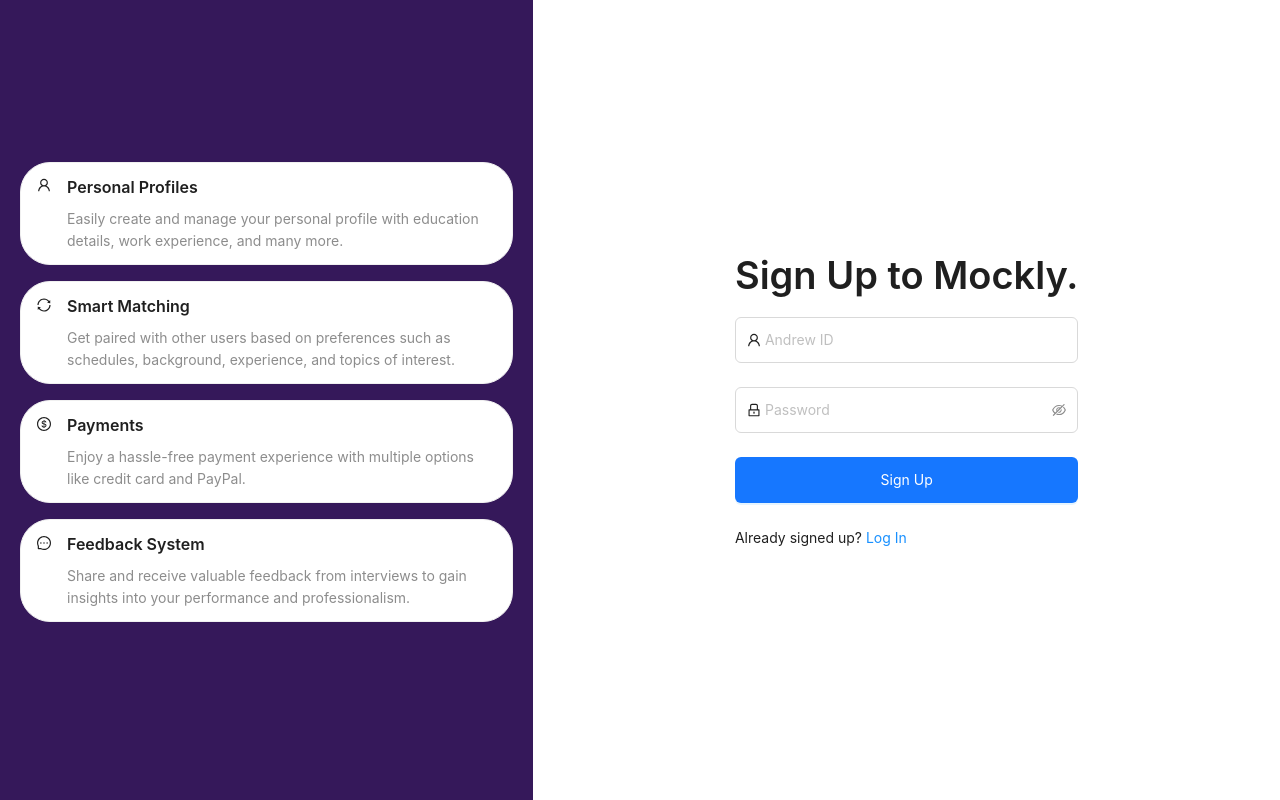
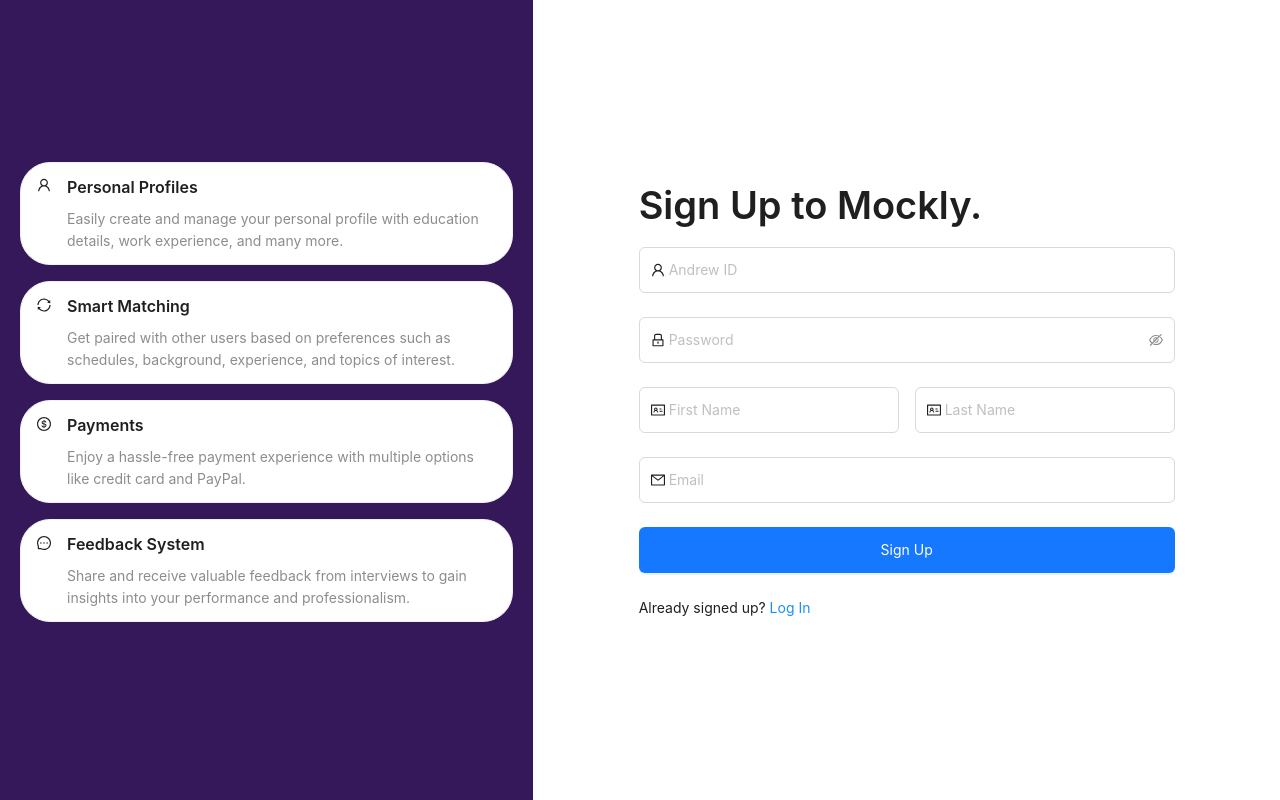
Before and after one commit to vishaalagartha/SDA-S2023-T8-mockly, a React (Create React App) app in the folder client/: page /registration in a window 1280 px wide. Built offline with nearby package versions, Linux system fonts and the light colour scheme.

Commit message:
fix: added firstname, lastname and email to registration form

```diff
--- a/client/src/pages/Registration.jsx
+++ b/client/src/pages/Registration.jsx
@@ -1,4 +1,9 @@
-import { LockOutlined, UserOutlined } from '@ant-design/icons'
+import {
+  LockOutlined,
+  UserOutlined,
+  IdcardOutlined,
+  MailOutlined,
+} from '@ant-design/icons'
 import { Row, Form, Col, Typography, Input, Button, Alert } from 'antd'
 import { useForm } from 'antd/es/form/Form'
 import { useNavigate } from 'react-router-dom'
@@ -40,6 +45,7 @@
       setLoading(true)
       // validates the form and retrieve the field values
       const values = await form.validateFields()
+      console.log(values)
       // send message to the register endpoint
       const res = await request('register', {
         method: 'POST',
@@ -77,7 +83,11 @@
           </div>
         </Col>
         <Col xs={24} sm={24} md={14} lg={14} xl={14}>
-          <Row justify='center' align='middle' style={{ minHeight: '100vh' }}>
+          <Row
+            justify='center'
+            align='middle'
+            style={{ minHeight: '100vh', padding: '0 12px' }}
+          >
             <div>
               <Typography.Title level={1}>Sign Up to Mockly.</Typography.Title>
               {errorMessage && (
@@ -114,6 +124,61 @@
                     style={{ width: '100%', height: '46px' }}
                   />
                 </Form.Item>
+                <Row gutter={16}>
+                  <Col xs={24} sm={24} md={12} lg={12} xl={12}>
+                    <Form.Item
+                      name='firstName'
+                      rules={[
+                        {
+                          required: true,
+                          message: 'Please input a First Name!',
+                        },
+                      ]}
+                    >
+                      <Input
+                        prefix={<IdcardOutlined />}
+                        placeholder='First Name'
+                        style={{ width: '100%', height: '46px' }}
+                      />
+                    </Form.Item>
+                  </Col>
+                  <Col xs={24} sm={24} md={12} lg={12} xl={12}>
+                    <Form.Item
+                      name='lastName'
+                      rules={[
+                        {
+                          required: true,
+                          message: 'Please input a Last Name!',
+                        },
+                      ]}
+                    >
+                      <Input
+                        prefix={<IdcardOutlined />}
+                        placeholder='Last Name'
+                        style={{ width: '100%', height: '46px' }}
+                      />
+                    </Form.Item>
+                  </Col>
+                </Row>
+                <Form.Item
+                  name='email'
+                  rules={[
+                    {
+                      type: 'email',
+                      message: 'Please enter a valid email address',
+                    },
+                    {
+                      required: true,
+                      message: 'Email is required',
+                    },
+                  ]}
+                >
+                  <Input
+                    prefix={<MailOutlined />}
+                    placeholder='Email'
+                    style={{ width: '100%', height: '46px' }}
+                  />
+                </Form.Item>
                 <Form.Item>
                   <Button
                     htmlType='submit'
```
Also changed, not shown: 1 other file (tests, documents, lock files or other folders).
